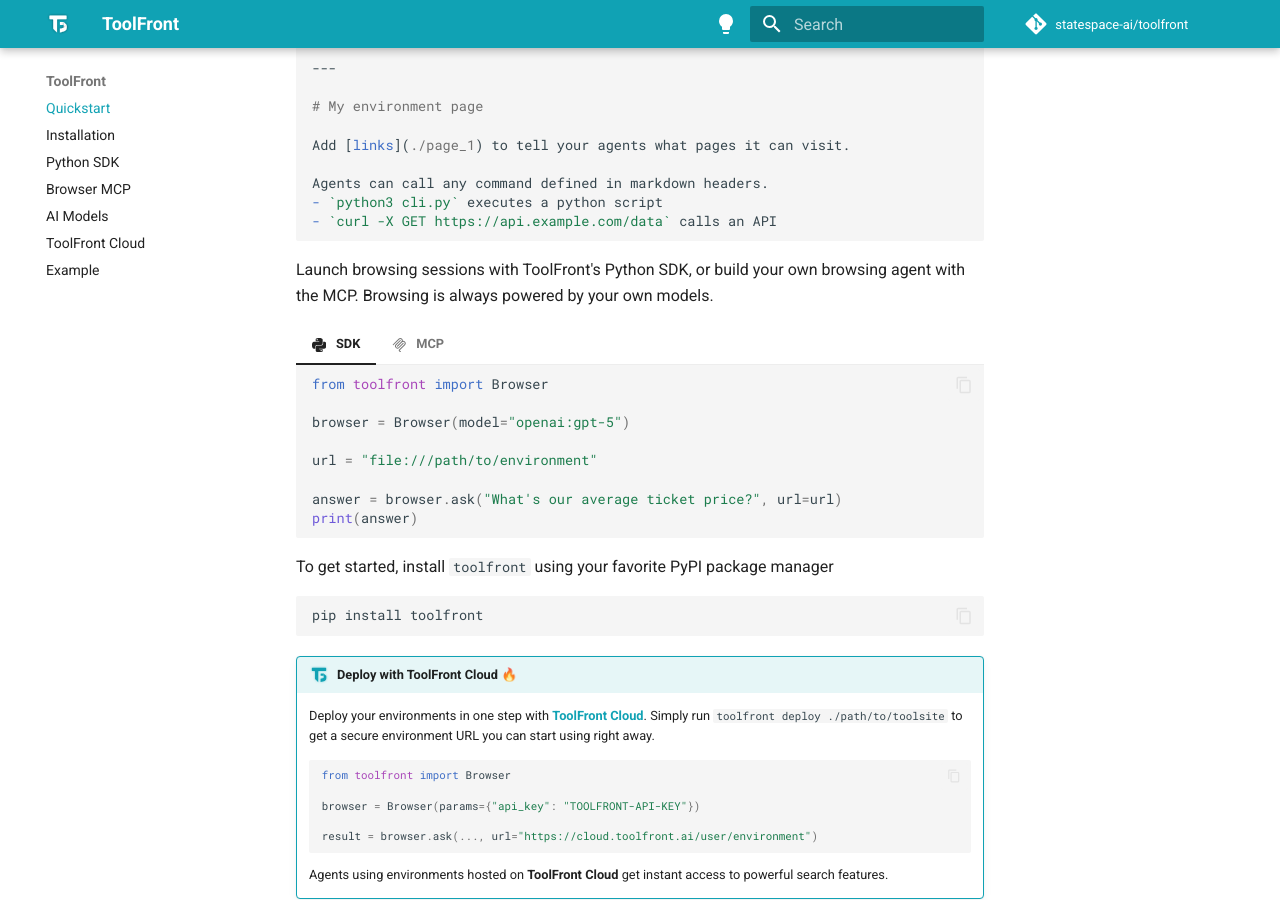
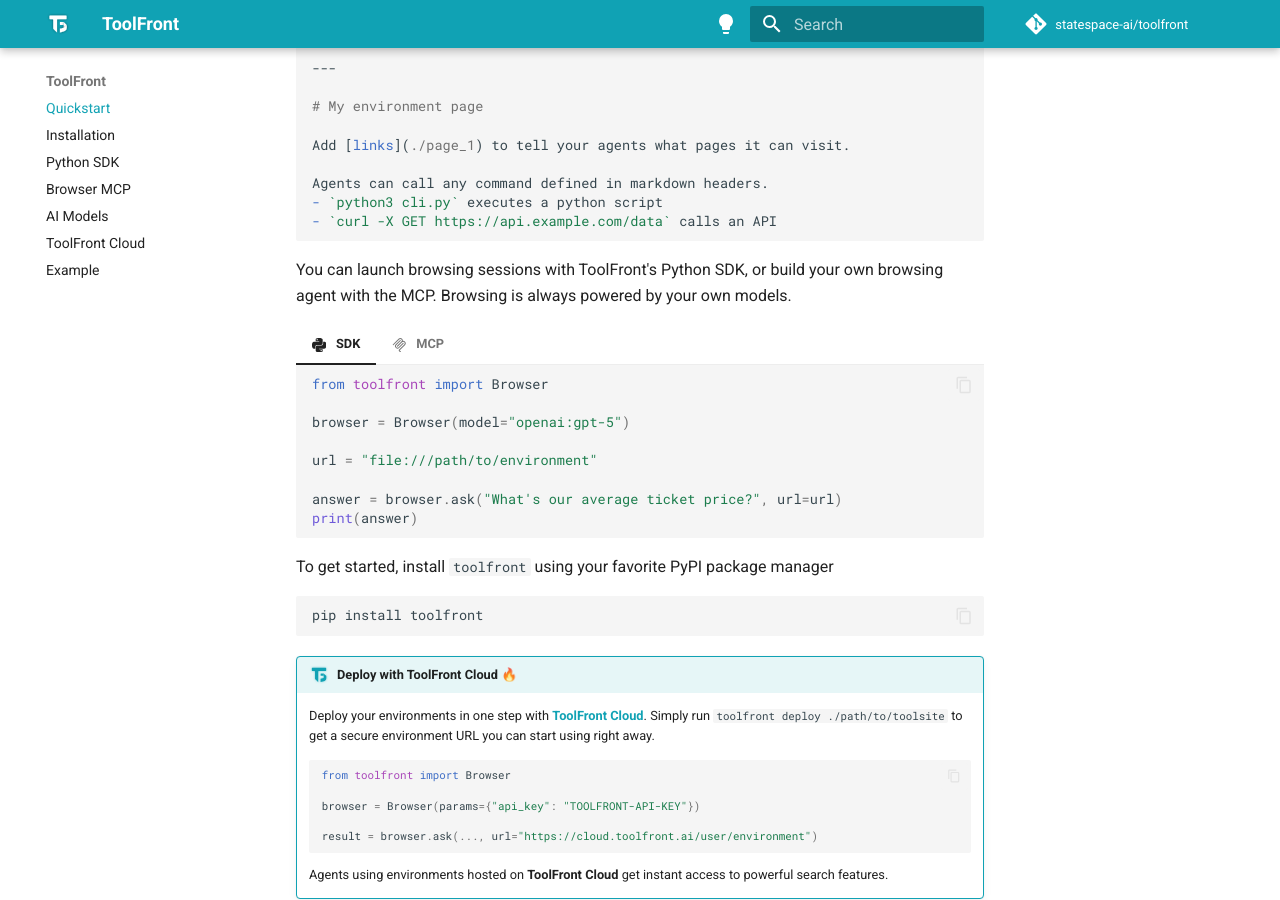
Before and after one commit to statespace-ai/toolfront, an MkDocs documentation site: the page built from docs/index.md, in a window 1280 px wide and 900 px high, scrolled down 927 px. Built offline with MkDocs 1.6.1 and Material for MkDocs 9.7.7, drawn with Linux system fonts in a browser that asks for light colours; comment, search, counter and statistics services are not loaded.

Commit message:
docs: better wording

````diff
--- a/docs/index.md
+++ b/docs/index.md
@@ -74,7 +74,7 @@
 - `curl -X GET https://api.example.com/data` calls an API
 ```
 
-Launch browsing sessions with ToolFront's Python SDK, or build your own browsing agent with the MCP. Browsing is always powered by your own models.
+You can launch browsing sessions with ToolFront's Python SDK, or build your own browsing agent with the MCP. Browsing is always powered by your own models.
 
 === ":simple-python:{ .middle } &nbsp; SDK"
     ```python
````
Also changed, not shown: README.md (+1 -1 lines).
